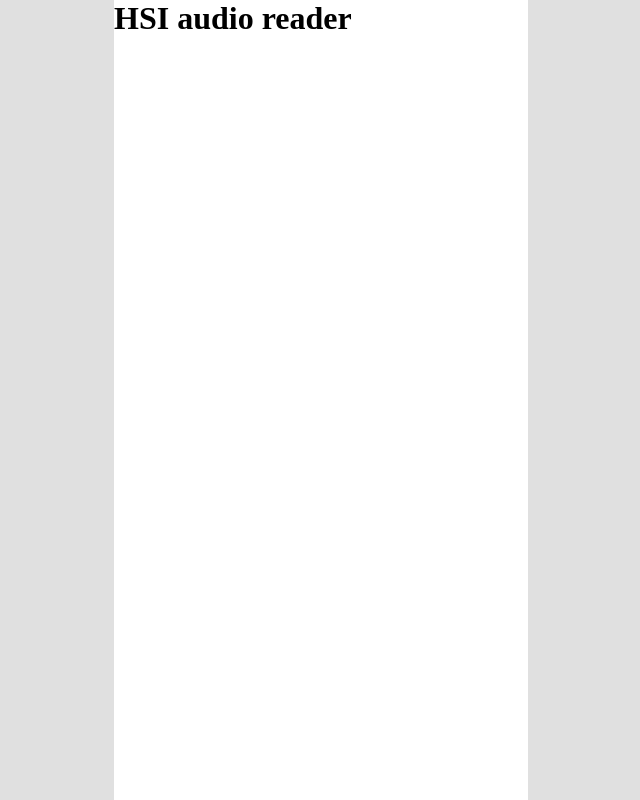
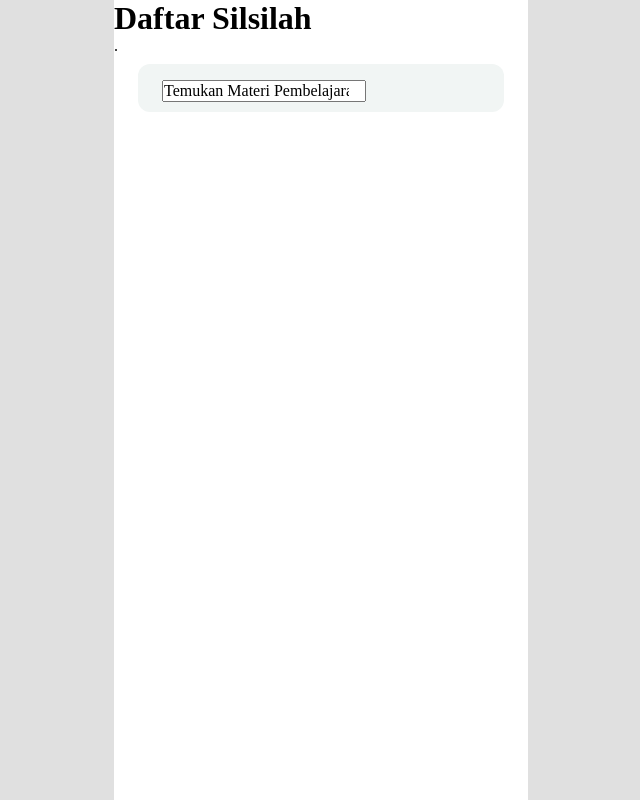
Before and after one commit to rizkisubhan24/hsi-audio-reader, a website: page src/index.html in a window 1280 px wide. Shown: the whole page, without its empty margins (319-959 px from the left). Drawn offline with Linux system fonts and the light colour scheme.

Commit message:
input search 30%

```diff
--- a/src/index.html
+++ b/src/index.html
@@ -7,11 +7,27 @@
     <meta http-equiv="X-UA-Compatible" content="ie=edge">
     <link rel="stylesheet" href="style/normalize.css">
     <link rel="stylesheet" href="style/style.css">
+    <link rel="stylesheet" href="style/home-screen.css">
+    <script src="https://unpkg.com/akar-icons-fonts"></script>
     <title>HSI audio reader</title>
 </head>
 <body>
-<div class="root">
-    <h1>HSI audio reader</h1>
+    <!-- search -->
+    <div class="root">
+    <div class="container">
+        <div class="card-search">
+            <div class="conten-search">
+                <label for="gsearch"><i class="ai-search"></i></label>
+                <input type="search" id="gsearch" name="gsearch" value="Temukan Materi Pembelajaran Agama">
+            </div>
+        </div>
+    </div>
+
+    <div class="head">
+        <h1> Daftar Silsilah</h1>
+    </div>
+
+    .
 </div>
 </body>
 </html>
--- a/src/style/home-screen.css
+++ b/src/style/home-screen.css
@@ -0,0 +1,16 @@
+.card-search{
+    width: 366px;
+    height: 48px;
+    margin-top: 64px;
+    margin-left: 24px;
+    position: absolute;
+    background: #F1F5F4;
+    border-radius: 12px;
+    padding: 16px 24px;
+    box-sizing: border-box;
+}
+
+.conten-search{
+   width: 203px;
+   height: 16px;
+}
```
